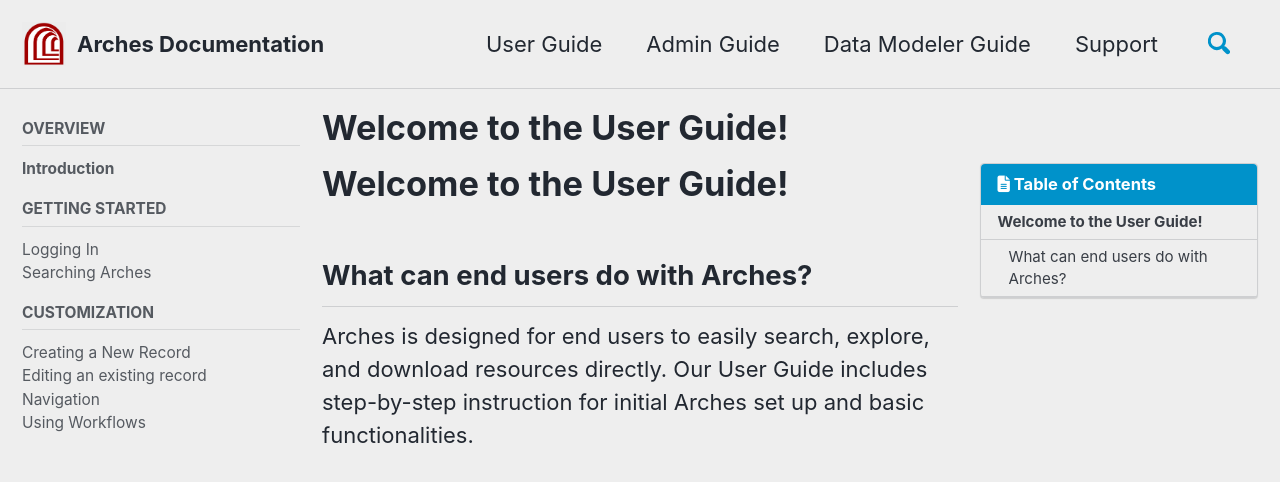
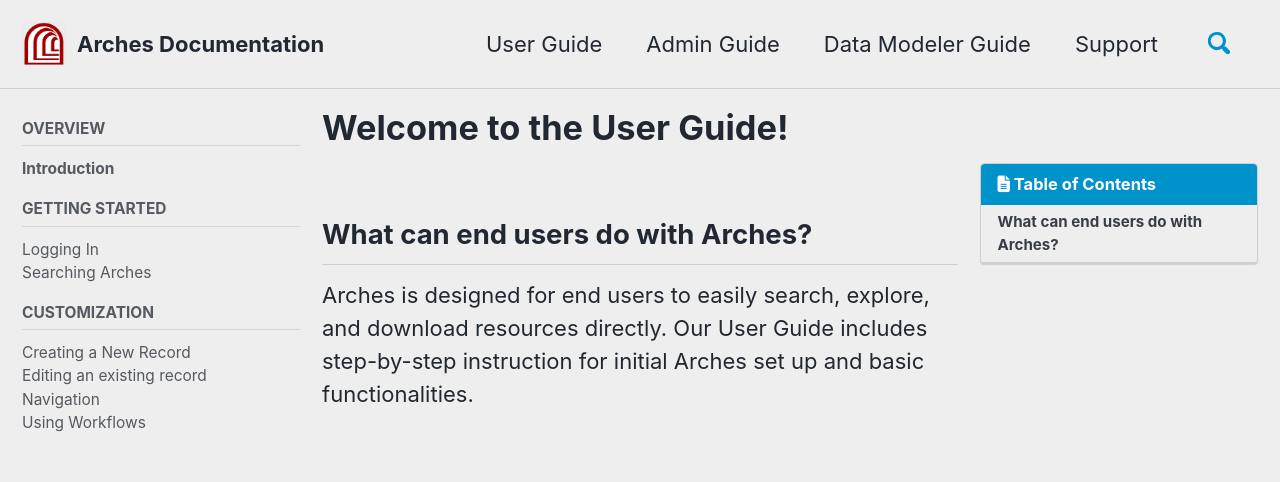
Before and after one commit to fargeo/archesguides, a Jekyll site: the page built from _pages/user.md, in a window 1280 px wide and 900 px high. Shown: the top 482 px of the window. Built offline with Jekyll 4.4.1, drawn with Linux system fonts in a browser that asks for light colours; cached includes are drawn as plain includes; nearby versions of some CDN libraries; our own code applies the rules of GitHub Pages for plain Markdown files.

Commit message:
Update user.md
User title in front matter

```diff
--- a/_pages/user.md
+++ b/_pages/user.md
@@ -14,6 +15,5 @@
     values:
       author_profile: true
 ---
-# Welcome to the User Guide!
 ## What can end users do with Arches?
 Arches is designed for end users to easily search, explore, and download resources directly. Our User Guide includes step-by-step instruction for initial Arches set up and basic functionalities.
```
Also changed, not shown: other parts of _pages/user.md (+1 -0 lines).
